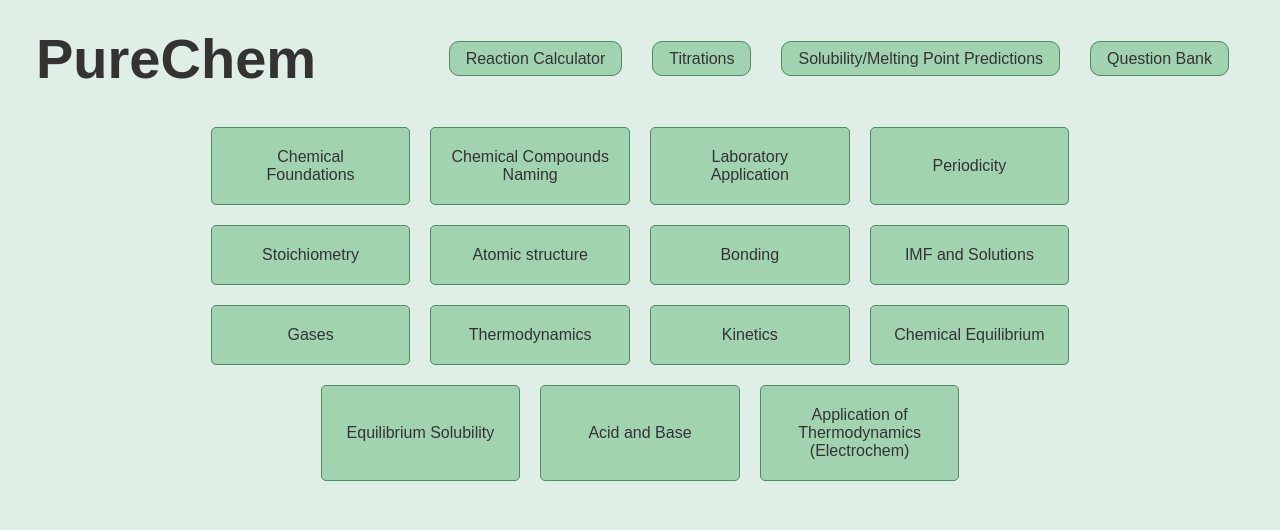
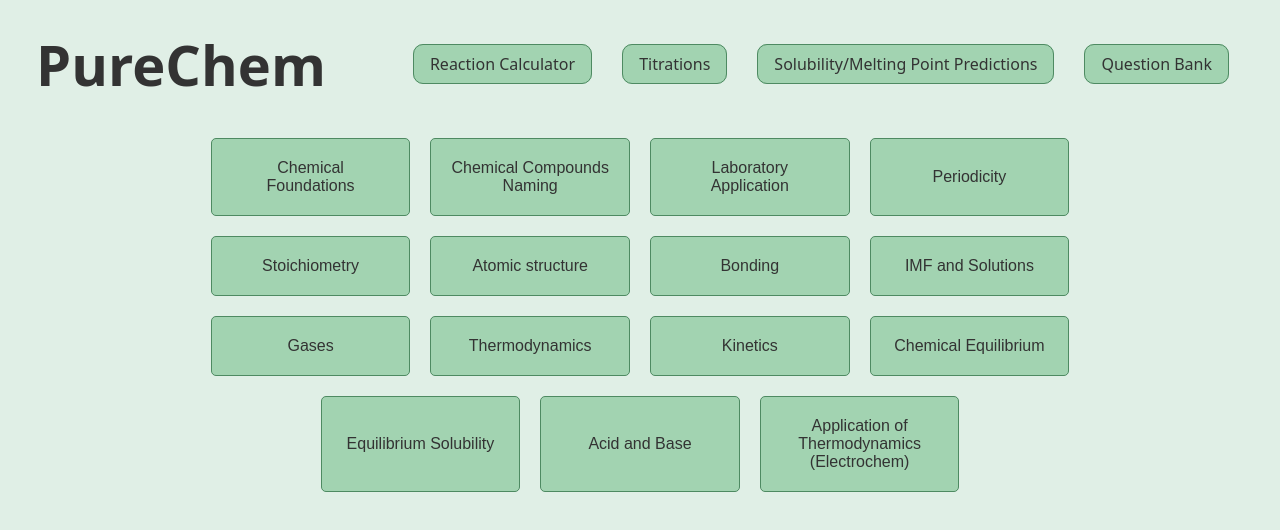
Before and after one commit to ChetanGorantla/PureChemProduction, a React (Create React App) app: page /problems in a window 1280 px wide. Shown: the top 530 px of the page. Built offline with nearby package versions, Linux system fonts and the light colour scheme.

Commit message:
touch ups

```diff
--- a/src/App.css
+++ b/src/App.css
@@ -1,5 +1,5 @@
 body {
-  font-family: Arial, sans-serif;
+  font-family: system-ui, "Segoe UI", Roboto, Helvetica, Arial, sans-serif, "Apple Color Emoji", "Segoe UI Emoji", "Segoe UI Symbol";
   margin: 0;
   padding: 0;
   box-sizing: border-box;
```
